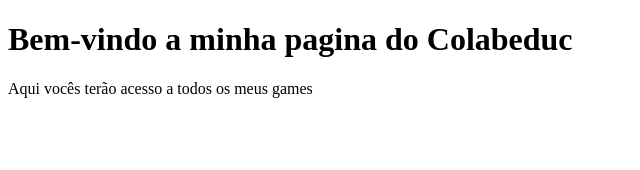
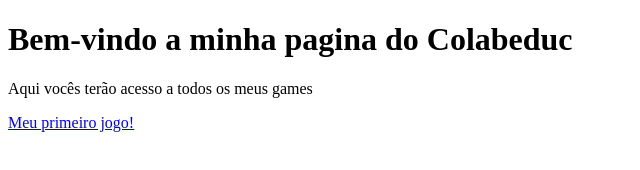
Before and after one commit to felipembet/felipembet.github.io, a plain HTML site: page index.html in a window 1280 px wide. Shown: the whole page, without its empty margins (0-640 px from the left). Drawn offline with Linux system fonts and the light colour scheme.

Commit message:
Update index.html

```diff
--- a/index.html
+++ b/index.html
@@ -6,5 +6,7 @@
   <body>
     <h1>Bem-vindo a minha pagina do Colabeduc</h1>
     <p>Aqui vocês terão acesso a todos os meus games</p>
+
+    <a href="https://felipembet.github.io/X-Science/">Meu primeiro jogo!</a>
   </body>
 </html>
```
